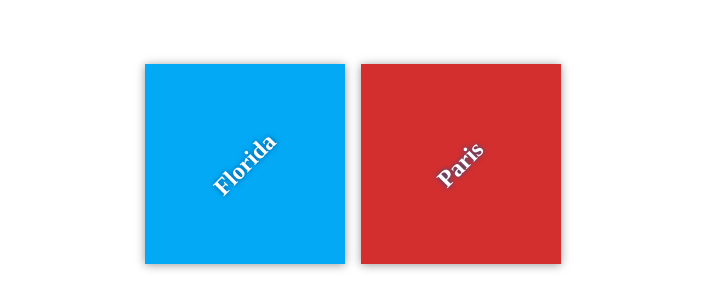
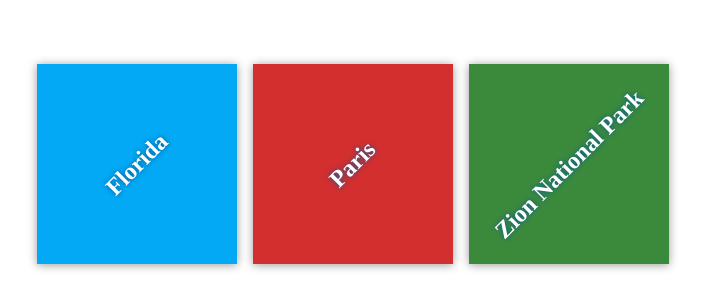
Before and after one commit to mrc123456/my-travel-plans, a plain HTML site: page index.html in a window 1280 px wide. Shown: the part 236-544 px from the top of the page, without its empty margins (287-992 px from the left). Drawn offline with Linux system fonts and the light colour scheme.

Commit message:
added destination zion

```diff
--- a/css/app.css
+++ b/css/app.css
@@ -58,3 +58,7 @@ h2 {
 #paris {
     background-color: #d32f2f;
 }
+
+#zion {
+    background-color: #3b8a3c;
+}
--- a/index.html
+++ b/index.html
@@ -17,6 +17,10 @@
             <div class="destination" id="paris">
                 <h2>Paris</h2>
             </div>
+
+            <div class="destination" id="zion">
+                <h2>Zion National Park</h2>
+            </div>
         </div>
     </div>
 
```
